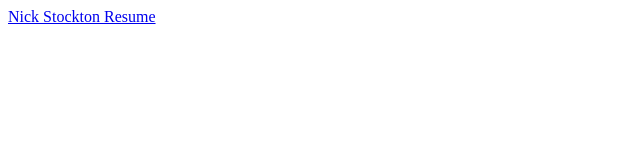
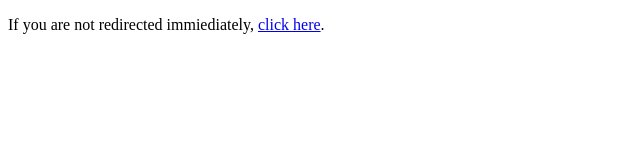
Before and after one commit to sputnick1124/resume, a plain HTML site: page public/index.html in a window 1280 px wide. Shown: the whole page, without its empty margins (0-640 px from the left). Drawn offline with Linux system fonts and the light colour scheme.

Commit message:
Add redirect

```diff
--- a/public/index.html
+++ b/public/index.html
@@ -1,12 +1,9 @@
 <!DOCTYPE html>
 <html lang="en">
-  <head>
-    <meta charset="utf-8">
-    <title>title</title>
-    <link rel="stylesheet" href="style.css">
-    <script src="script.js"></script>
-  </head>
-  <body>
-    <a href="NickStocktonResume.pdf">Nick Stockton Resume</a>
-  </body>
+    <head>
+      <meta http-equiv="refresh" content="1; URL=https://sputnick1124.github.io/resume/NickStocktonResume.pdf" />
+    </head>
+    <body>
+      <p>If you are not redirected immiediately, <a href="https://sputnick1124.github.io/resume/NickStocktonResume.pdf">click here</a>.</p>
+    </body>
 </html>
```
